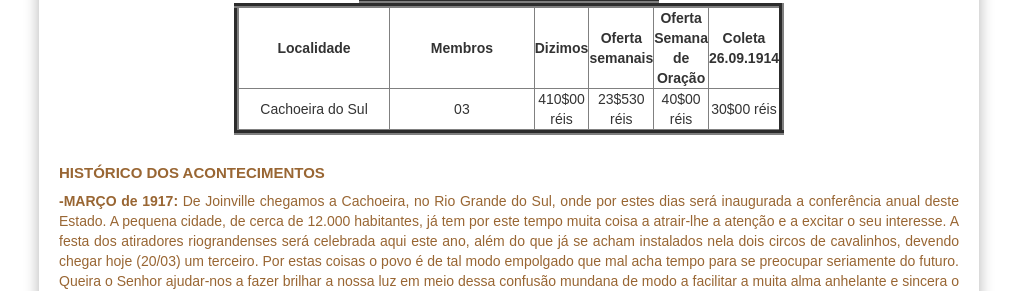
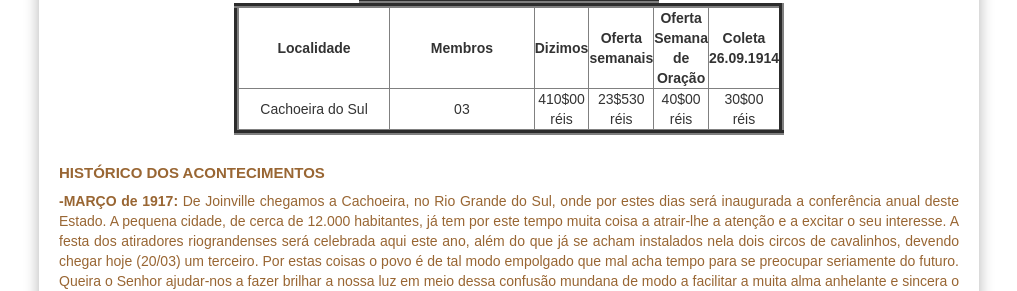
Before and after one commit to claudiovargas1955/claudiovargas1955.github.io, a Jekyll site: the page built from _pages/história-da-iasd-cachoeira.html, in a window 1280 px wide and 900 px high, scrolled down 862 px. Shown: the part 169-460 px from the top of the window, without its empty margins (131-1148 px from the left). Built offline with Jekyll 4.4.1, drawn with Linux system fonts in a browser that asks for light colours; some web fonts are replaced.

Commit message:
Update história-da-iasd-cachoeira.html

```diff
--- a/_pages/história-da-iasd-cachoeira.html
+++ b/_pages/história-da-iasd-cachoeira.html
@@ -139,7 +139,7 @@ tr:hover{
            <td align="center"> 410$00 réis</td>
            <td align="center">23$530 réis</td>
            <td align="center">40$00 réis</td>
-               <td align="center">30$00 réis</td>
+               <td align="center">30$00 <br>réis</td>
         </tr>
         <tr>
            <td align="center" width="50px"></td>
```
